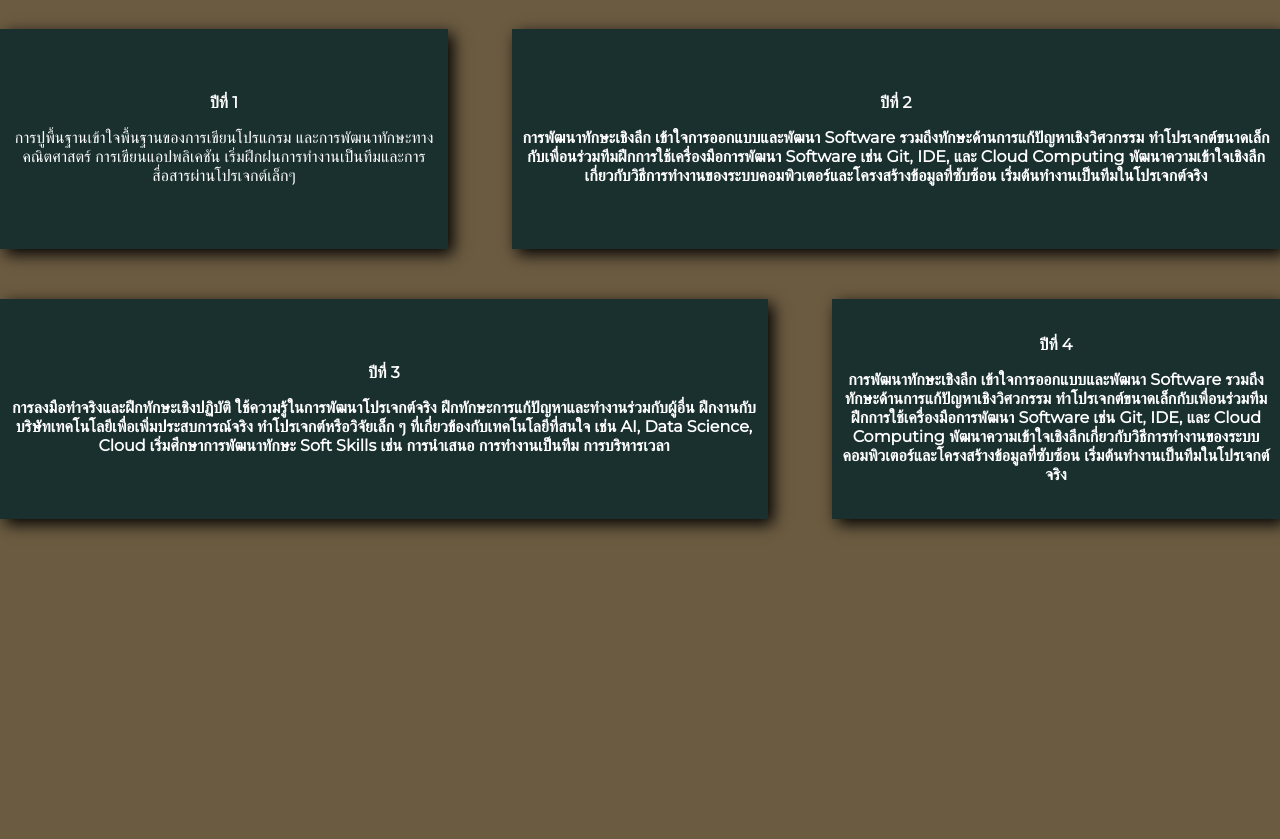
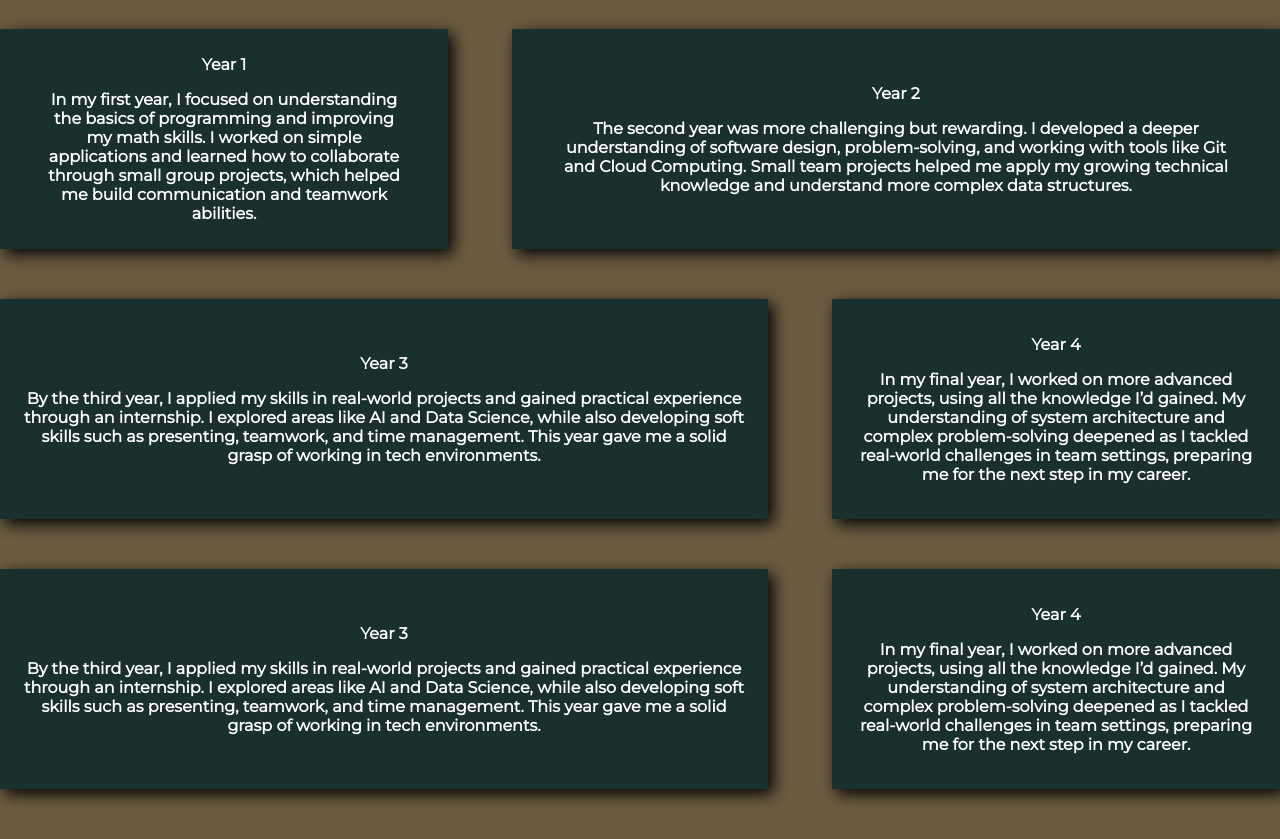
Before and after one commit to dannypsx/6709650508_MyCSTUStory, a plain HTML site: page myjourney.html in a window 1280 px wide. Shown: the part 247-1086 px from the top of the page. Before the commit the page ends 800 px from the top, so only its background shows below. Drawn offline with Linux system fonts and the light colour scheme; a web font is replaced by a local one.

Commit message:
add more table and style it

```diff
--- a/myjourney.html
+++ b/myjourney.html
@@ -7,7 +7,7 @@
     <meta name="viewport" content="width=device-width, initial-scale=1.0">
 </head>
 
-<body style="background-color:rgba(107,91,65,255);">
+<body id="bodymyjourney">
     <nav id="pagejourney">
         <strong style="margin-top: 25px; margin-bottom: 25px;">
             <a href="index.html">Homepage</a>
@@ -21,14 +21,14 @@
     <table class="journeytext" border="0" cellspacing="0" cellpadding="10" width="auto">
         <tr>
 
-            <td id="myjr1" width="35%">
+            <th id="myjr1" width="35%">
 
-                <p><strong>ปีที่ 1</strong> </p>
-                <p>การปูพื้นฐานเข้าใจพื้นฐานของการเขียนโปรแกรม
-                    และการพัฒนาทักษะทางคณิตศาสตร์ การเขียนแอปพลิเคชัน
-                    เริ่มฝึกฝนการทำงานเป็นทีมและการสื่อสารผ่านโปรเจกต์เล็กๆ
+                <p><strong>Year 1</strong> </p>
+                <p>In my first year, I focused on understanding the basics of programming and improving my math skills.
+                    I worked on simple applications and learned how to collaborate through small group projects, which
+                    helped me build communication and teamwork abilities.
                 </p>
-            </td>
+            </th>
 
 
 
@@ -37,12 +37,10 @@
             </th>
 
             <th id="myjr1" width="60%">
-                <p>ปีที่ 2</p>
-                <p>การพัฒนาทักษะเชิงลึก เข้าใจการออกแบบและพัฒนา Software รวมถึงทักษะด้านการแก้ปัญหาเชิงวิศวกรรม
-                    ทำโปรเจกต์ขนาดเล็กกับเพื่อนร่วมทีมฝึกการใช้เครื่องมือการพัฒนา Software เช่น Git, IDE, และ Cloud
-                    Computing
-                    พัฒนาความเข้าใจเชิงลึกเกี่ยวกับวิธีการทำงานของระบบคอมพิวเตอร์และโครงสร้างข้อมูลที่ซับซ้อน
-                    เริ่มต้นทำงานเป็นทีมในโปรเจกต์จริง
+                <p>Year 2</p>
+                <p>The second year was more challenging but rewarding. I developed a deeper understanding of software
+                    design, problem-solving, and working with tools like Git and Cloud Computing. Small team projects
+                    helped me apply my growing technical knowledge and understand more complex data structures.
                 </p>
             </th>
         </tr>
@@ -54,12 +52,11 @@
         <tr>
 
             <th id="myjr2" width="60%">
-                <p>ปีที่ 3 </p>
-                <p> การลงมือทำจริงและฝึกทักษะเชิงปฏิบัติ ใช้ความรู้ในการพัฒนาโปรเจกต์จริง
-                    ฝึกทักษะการแก้ปัญหาและทำงานร่วมกับผู้อื่น
-                    ฝึกงานกับบริษัทเทคโนโลยีเพื่อเพิ่มประสบการณ์จริง ทำโปรเจกต์หรือวิจัยเล็ก ๆ ที่เกี่ยวข้องกับเทคโนโลยีที่สนใจ
-                    เช่น AI, Data Science, Cloud
-                    เริ่มศึกษาการพัฒนาทักษะ Soft Skills เช่น การนำเสนอ การทำงานเป็นทีม การบริหารเวลา
+                <p>Year 3 </p>
+                <p> By the third year, I applied my skills in real-world projects and gained practical experience
+                    through an internship. I explored areas like AI and Data Science, while also developing soft skills
+                    such as presenting, teamwork, and time management. This year gave me a solid grasp of working in
+                    tech environments.
                 </p>
             </th>
 
@@ -70,12 +67,40 @@
             </th>
 
             <th id="myjr2" width="35%">
-                <p>ปีที่ 4</p>
-                <p>การพัฒนาทักษะเชิงลึก เข้าใจการออกแบบและพัฒนา Software รวมถึงทักษะด้านการแก้ปัญหาเชิงวิศวกรรม
-                    ทำโปรเจกต์ขนาดเล็กกับเพื่อนร่วมทีมฝึกการใช้เครื่องมือการพัฒนา Software เช่น Git, IDE, และ Cloud
-                    Computing
-                    พัฒนาความเข้าใจเชิงลึกเกี่ยวกับวิธีการทำงานของระบบคอมพิวเตอร์และโครงสร้างข้อมูลที่ซับซ้อน
-                    เริ่มต้นทำงานเป็นทีมในโปรเจกต์จริง
+                <p>Year 4</p>
+                <p>In my final year, I worked on more advanced projects, using all the knowledge I’d gained. My
+                    understanding of system architecture and complex problem-solving deepened as I tackled real-world
+                    challenges in team settings, preparing me for the next step in my career.
+                </p>
+            </th>
+        </tr>
+
+
+    </table>
+
+    <table class="journeytext3" border="0" cellspacing="0" cellpadding="10" width="auto">
+        <tr>
+
+            <th id="myjr2" width="60%">
+                <p>Year 3 </p>
+                <p> By the third year, I applied my skills in real-world projects and gained practical experience
+                    through an internship. I explored areas like AI and Data Science, while also developing soft skills
+                    such as presenting, teamwork, and time management. This year gave me a solid grasp of working in
+                    tech environments.
+                </p>
+            </th>
+
+
+
+            <th width="5%">
+                <p></p>
+            </th>
+
+            <th id="myjr2" width="35%">
+                <p>Year 4</p>
+                <p>In my final year, I worked on more advanced projects, using all the knowledge I’d gained. My
+                    understanding of system architecture and complex problem-solving deepened as I tackled real-world
+                    challenges in team settings, preparing me for the next step in my career.
                 </p>
             </th>
         </tr>
--- a/mystyle.css
+++ b/mystyle.css
@@ -1,9 +1,18 @@
 @import url(https://fonts.googleapis.com/css?family=Montserrat);
 @import url(https://fonts.google.com/specimen/Josefin+Sans);
 
-body {
+#bodyindex {
     background-size: cover;
     background-color: rgb(26, 48, 47);
+    background-repeat: no-repeat;
+    background-attachment: fixed;
+    margin: auto;
+    padding: auto;
+}
+
+#bodymyjourney {
+    background-size: cover;
+    background-color: rgba(107, 91, 65, 255);
     background-repeat: no-repeat;
     background-attachment: fixed;
     margin: auto;
@@ -166,7 +175,8 @@ nav a:hover {
 
 #myjr1 {
     background-color: rgb(26, 48, 47);
-    padding-left: px;
+    padding-right: 40px;
+    padding-left: 40px;
     box-shadow: 5px 5px 15px rgb(0, 0, 0);
     height: 200px;
     text-align: center;
@@ -174,16 +184,25 @@ nav a:hover {
 
 #myjr2 {
     background-color: rgb(26, 48, 47);
-    padding-left: px;
+    padding-right: 20px;
+    padding-left: 20px;
     box-shadow: 5px 5px 15px rgb(0, 0, 0);
     height: 200px;
 
 }
+
 .journeytext2 {
     color: white;
     font-family: Montserrat;
+    margin-bottom: 50px;
 }
 
-#pageindex{
-    color: ;
+.journeytext3 {
+    color: white;
+    font-family: Montserrat;
+    margin-bottom: 50px;
 }
+
+.pageindex {
+    font-family: Montserrat;
+}
```
Also changed, not shown: index.html (+1 -7 lines).
